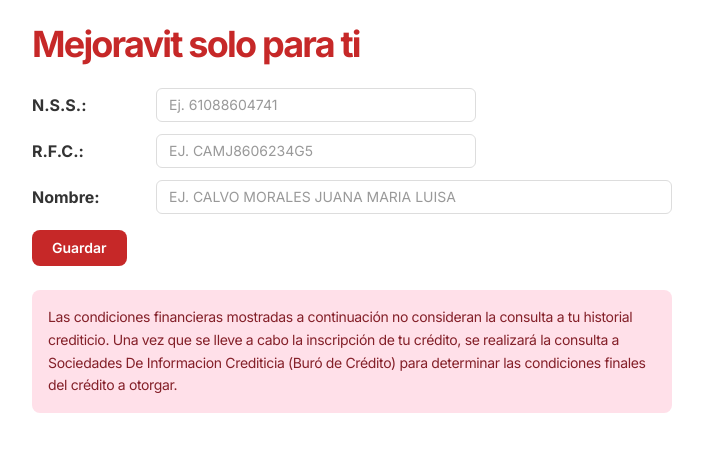
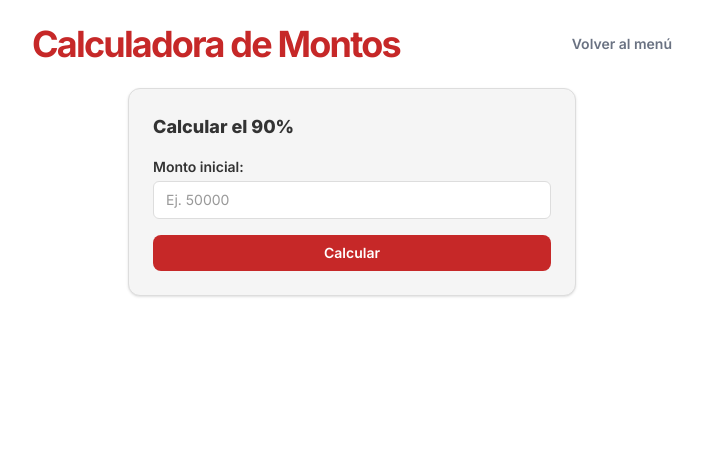
Before and after one commit to arm-code/mejoravit-tools, a React (Vite) app: page /#/montos in a window 1280 px wide. Before the commit this address led to /. Shown: the top 452 px of the page, without its empty margins (288-991 px from the left). Built offline with nearby package versions, Linux system fonts and the light colour scheme.

Commit message:
feat: calculadora del 90%

```diff
--- a/src/App.tsx
+++ b/src/App.tsx
@@ -1,6 +1,8 @@
 import { HashRouter, Routes, Route, Navigate } from "react-router-dom";
 import { MejoravitProvider } from "./features/mejoravit/context/MejoravitContext";
-import { MejoravitPage } from "./features/mejoravit/components/MejoravitPage";
+import { MejoravitPage } from "./features/mejoravit/pages/MejoravitPage";
+import { MontosPage } from "./features/mejoravit/pages/MontosPage";
+import { MainPage } from "./features/mejoravit/pages/MainPage";
 
 function App() {
   return (
@@ -8,7 +10,9 @@
     <HashRouter>
       <MejoravitProvider>
         <Routes>
-          <Route path="/" element={<MejoravitPage />} />
+          <Route path="/" element={<MainPage />} />
+          <Route path="/montos" element={<MontosPage />} />
+          <Route path="/calculadora" element={<MejoravitPage />} />
           <Route path="*" element={<Navigate to="/" replace />} />
         </Routes>
       </MejoravitProvider>
--- /dev/null
+++ b/src/features/mejoravit/components/CalculatorMontos.tsx
@@ -0,0 +1,93 @@
+import { useState } from "react";
+
+export const CalculatorMontos = () => {
+    const [monto, setMonto] = useState<number | "">("");
+    const [resultado, setResultado] = useState<number | null>(null);
+    const [copiado, setCopiado] = useState(false);
+
+    const calcularMonto = (e: React.FormEvent) => {
+        e.preventDefault();
+        if (monto) {
+            setResultado(Number(monto) * 0.9);
+            setCopiado(false); // Resetear estado de copiado si se hace un nuevo cálculo
+        } else {
+            setResultado(null);
+        }
+    };
+
+    const handleCopiar = () => {
+        if (resultado) {
+            // Copiar al portapapeles formato numérico simple redondeado a 2 decimales para que sea fácil pegar
+            const textoCopiar = resultado.toFixed(2);
+            navigator.clipboard.writeText(textoCopiar).then(() => {
+                setCopiado(true);
+                setTimeout(() => setCopiado(false), 2000);
+            });
+        }
+    };
+
+    return (
+        <div className="border border-border-soft rounded-xl p-6 bg-bg-light shadow-sm max-w-md mx-auto">
+            <h2 className="font-extrabold text-lg mb-4 text-text-primary">Calcular el 90%</h2>
+
+            <form onSubmit={calcularMonto} className="space-y-4">
+                <div className="flex flex-col gap-1 w-full">
+                    <label className="text-sm text-text-primary font-semibold">Monto inicial:</label>
+                    <input
+                        type="number"
+                        step="0.01"
+                        value={monto}
+                        onChange={(e) => setMonto(e.target.value ? Number(e.target.value) : "")}
+                        onFocus={(e) => e.target.select()}
+                        placeholder="Ej. 50000"
+                        className="border border-border-soft rounded-md px-3 py-2 text-sm w-full focus:outline-none focus:ring-2 focus:ring-blue-btn bg-white"
+                        required
+                    />
+                </div>
+
+                <button
+                    type="submit"
+                    className="w-full bg-primary hover:opacity-90 text-white px-6 py-2 rounded-lg text-sm font-semibold transition-colors cursor-pointer"
+                >
+                    Calcular
+                </button>
+            </form>
+
+            {resultado !== null && (
+                <div className="mt-6 border-t border-border-soft pt-4">
+                    <p className="text-sm text-text-primary mb-2 font-semibold">Resultado (90%):</p>
+                    <div className="flex items-center justify-between bg-white border border-border-soft rounded-lg p-3">
+                        <span className="font-extrabold text-lg text-text-primary">
+                            {new Intl.NumberFormat("es-MX", { style: "currency", currency: "MXN" }).format(resultado)}
+                        </span>
+
+                        <button
+                            onClick={handleCopiar}
+                            className={`flex items-center gap-1.5 px-3 py-1.5 rounded-md text-sm font-medium transition-colors ${copiado
+                                ? "bg-green-100 text-green-700 border border-green-200"
+                                : "bg-gray-100 text-text-primary hover:bg-gray-200 border border-gray-200"
+                                }`}
+                            title="Copiar valor"
+                        >
+                            {copiado ? (
+                                <>
+                                    <svg className="w-4 h-4" fill="none" stroke="currentColor" viewBox="0 0 24 24">
+                                        <path strokeLinecap="round" strokeLinejoin="round" strokeWidth="2" d="M5 13l4 4L19 7"></path>
+                                    </svg>
+                                    <span>¡Copiado!</span>
+                                </>
+                            ) : (
+                                <>
+                                    <svg className="w-4 h-4" fill="none" stroke="currentColor" viewBox="0 0 24 24">
+                                        <path strokeLinecap="round" strokeLinejoin="round" strokeWidth="2" d="M8 16H6a2 2 0 01-2-2V6a2 2 0 012-2h8a2 2 0 012 2v2m-6 12h8a2 2 0 002-2v-8a2 2 0 00-2-2h-8a2 2 0 00-2 2v8a2 2 0 002 2z"></path>
+                                    </svg>
+                                    <span>Copiar</span>
+                                </>
+                            )}
+                        </button>
+                    </div>
+                </div>
+            )}
+        </div>
+    );
+};
--- /dev/null
+++ b/src/features/mejoravit/pages/MainPage.tsx
@@ -0,0 +1,19 @@
+import { Link } from "react-router-dom";
+
+export const MainPage = () => {
+    return (
+        <div className="flex flex-col w-full min-h-screen items-center justify-center bg-bg-light px-4">
+            <h1 className="text-primary font-extrabold text-3xl sm:text-4xl text-center mb-6">Herramientas</h1>
+
+            <div className="flex flex-col gap-4 w-full max-w-sm bg-white border border-border-soft p-6 shadow-sm rounded-xl">
+                <Link className="bg-primary hover:opacity-90 text-white font-semibold py-3 px-4 rounded-lg text-center transition-opacity" to="/montos">
+                    Calculadora de Montos
+                </Link>
+
+                <Link className="bg-primary hover:opacity-90 text-white font-semibold py-3 px-4 rounded-lg text-center transition-opacity" to="/calculadora">
+                    Calculadora de Crédito
+                </Link>
+            </div>
+        </div>
+    );
+};
--- a/src/features/mejoravit/components/MejoravitPage.tsx
+++ b/src/features/mejoravit/pages/MejoravitPage.tsx
@@ -1,15 +1,17 @@
 import { useState } from "react";
 import { useForm } from "react-hook-form";
 import { zodResolver } from "@hookform/resolvers/zod";
-import { CalculatorForm } from "./CalculatorForm";
-import { CreditResults } from "./CreditResults";
-import { DisclaimerBanner } from "./DisclaimerBanner";
+import { useNavigate } from "react-router-dom";
+import { CalculatorForm } from "../components/CalculatorForm";
+import { CreditResults } from "../components/CreditResults";
+import { DisclaimerBanner } from "../components/DisclaimerBanner";
 import { useMejoravit } from "../hooks/useMejoravit";
 import { userSchema, type UserSchema } from "../schemas/user.schema";
 
 export function MejoravitPage() {
     const { user, updateUser, clearUser } = useMejoravit();
     const [editando, setEditando] = useState(false);
+    const navigate = useNavigate();
 
     const {
         register,
@@ -50,6 +52,7 @@
     const handleSalir = () => {
         clearUser();
         setEditando(false);
+        navigate("/");
     };
 
     // Mostrar formulario si no hay usuario o si está editando
--- /dev/null
+++ b/src/features/mejoravit/pages/MontosPage.tsx
@@ -0,0 +1,25 @@
+import { Link } from "react-router-dom";
+import { CalculatorMontos } from "../components/CalculatorMontos";
+
+export const MontosPage = () => {
+    return (
+        <div className="min-h-screen bg-white">
+            <header className="flex items-center justify-between px-4 py-4 sm:py-6 max-w-2xl mx-auto">
+                <div className="flex flex-col gap-1">
+                    <h1 className="text-primary font-bold text-2xl sm:text-3xl md:text-4xl tracking-tighter">
+                        Calculadora de Montos
+                    </h1>
+                </div>
+                <div className="flex gap-4 items-center">
+                    <Link to="/" className="text-gray-500 font-semibold text-sm hover:underline shrink-0">
+                        Volver al menú
+                    </Link>
+                </div>
+            </header>
+
+            <main className="max-w-2xl mx-auto px-4 pb-8 space-y-6">
+                <CalculatorMontos />
+            </main>
+        </div>
+    );
+};
```
